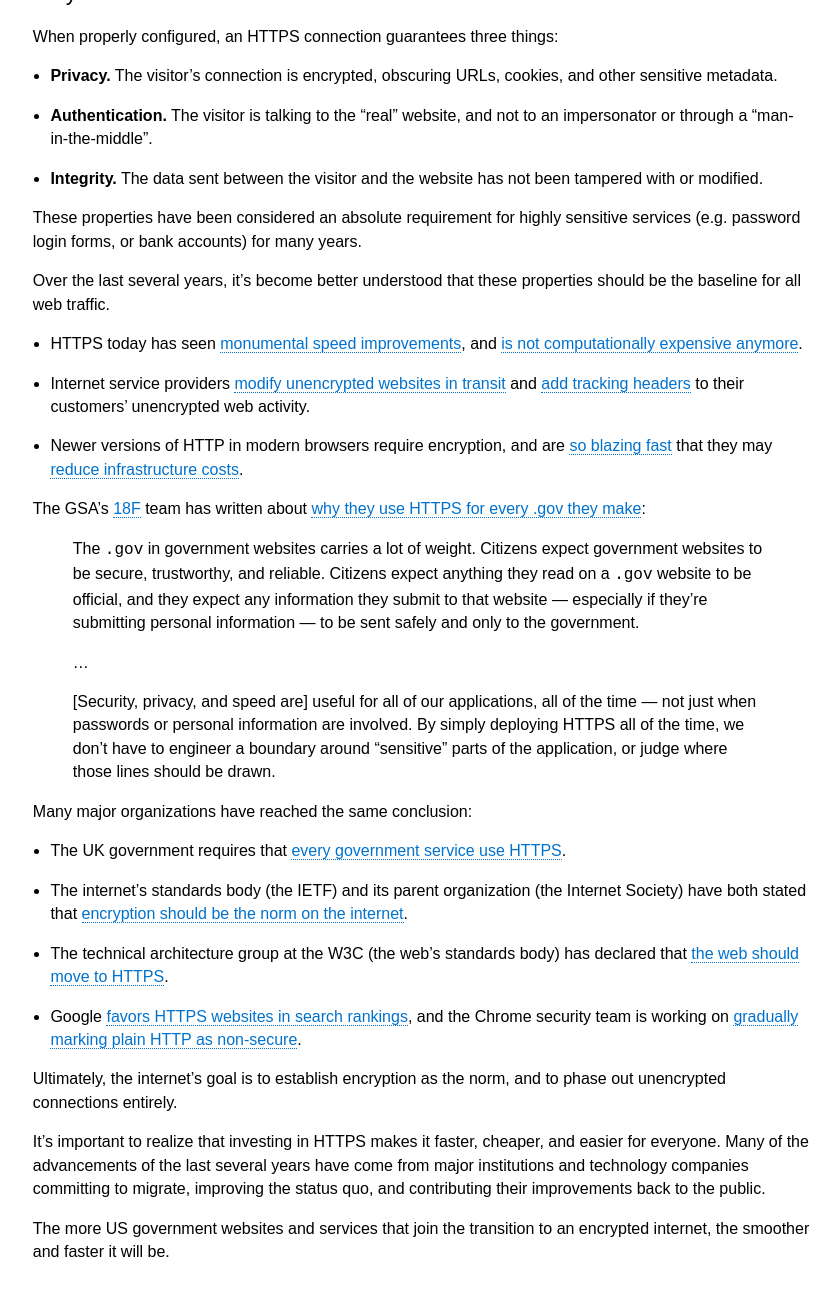
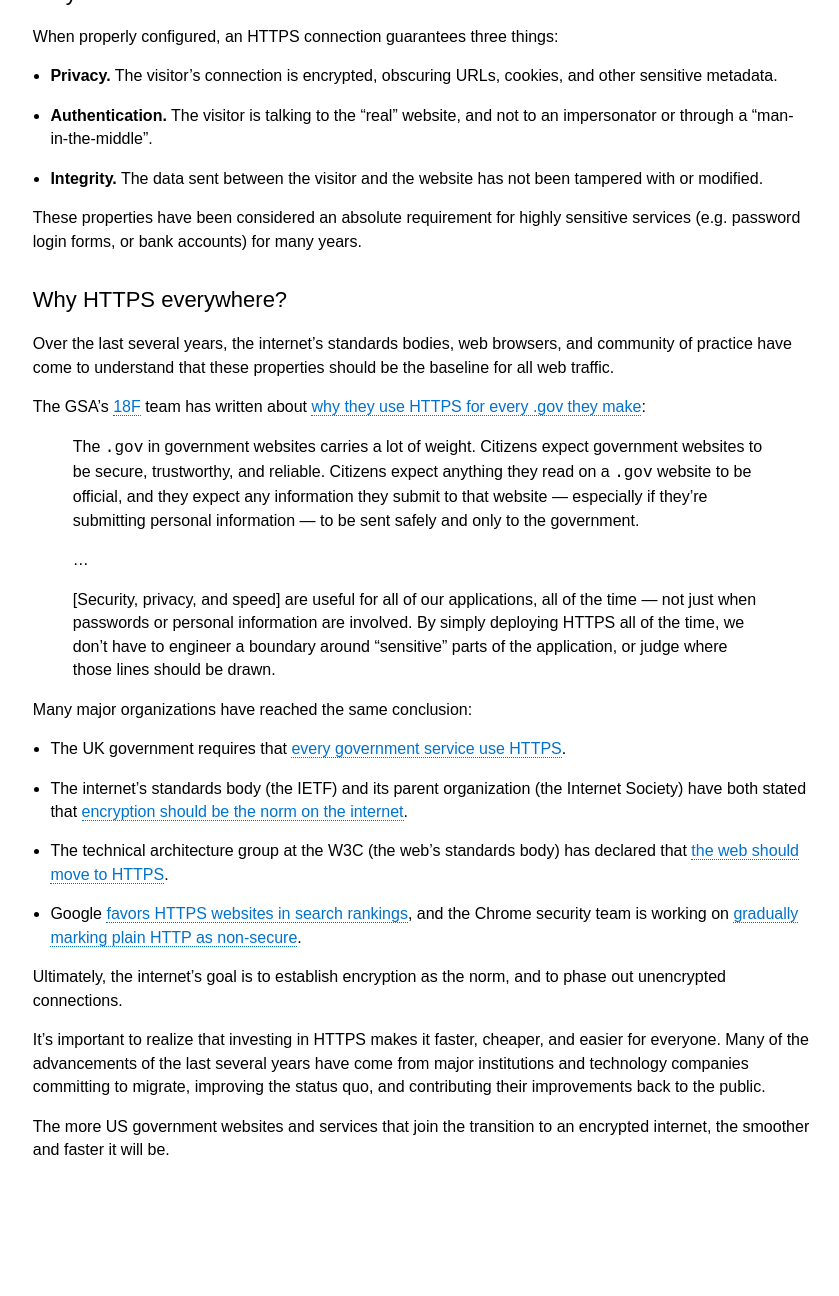
Before and after one commit to GSA/https, a Jekyll site: the page built from index.md, in a window 1280 px wide and 1400 px high, scrolled down 355 px. Shown: the top 1296 px of the window, without its empty margins (410-1249 px from the left). Built offline with Jekyll 4.4.1, drawn with Linux system fonts in a browser that asks for light colours; Markdown is read by kramdown in place of the engine named in the settings.

Commit message:
rejigger intro

```diff
--- a/index.md
+++ b/index.md
@@ -20,11 +20,9 @@ When properly configured, an HTTPS connection guarantees three things:
 
 These properties have been considered an absolute requirement for highly sensitive services (e.g. password login forms, or bank accounts) for many years.
 
-Over the last several years, it's become better understood that these properties should be the baseline for all web traffic.
+## Why HTTPS everywhere?
 
-* HTTPS today has seen [monumental speed improvements](https://istlsfastyet.com/), and [is not computationally expensive anymore](https://www.imperialviolet.org/2010/06/25/overclocking-ssl.html).
-* Internet service providers [modify unencrypted websites in transit](http://arstechnica.com/tech-policy/2014/09/why-comcasts-javascript-ad-injections-threaten-security-net-neutrality/) and [add tracking headers](https://www.eff.org/deeplinks/2014/11/verizon-x-uidh) to their customers' unencrypted web activity.
-* Newer versions of HTTP in modern browsers require encryption, and are [so blazing fast](https://www.httpvshttps.com/) that they may [reduce infrastructure costs](https://thethemefoundry.com/blog/why-we-dont-use-a-cdn-spdy-ssl/).
+Over the last several years, the internet's standards bodies, web browsers, and community of practice have come to understand that these properties should be the baseline for all web traffic.
 
 The GSA's [18F](https://18f.gsa.gov) team has written about [why they use HTTPS for every .gov they make](https://www.gov.uk/service-manual):
 
@@ -32,7 +30,7 @@ The GSA's [18F](https://18f.gsa.gov) team has written about [why they use HTTPS
 >
 > ...
 >
-> [Security, privacy, and speed are] useful for all of our applications, all of the time — not just when passwords or personal information are involved. By simply deploying HTTPS all of the time, we don't have to engineer a boundary around "sensitive" parts of the application, or judge where those lines should be drawn.
+> [Security, privacy, and speed] are useful for all of our applications, all of the time — not just when passwords or personal information are involved. By simply deploying HTTPS all of the time, we don't have to engineer a boundary around "sensitive" parts of the application, or judge where those lines should be drawn.
 
 Many major organizations have reached the same conclusion:
 
@@ -41,7 +39,7 @@ Many major organizations have reached the same conclusion:
 * The technical architecture group at the W3C (the web's standards body) has declared that [the web should move to HTTPS](https://w3ctag.github.io/web-https/).
 * Google [favors HTTPS websites in search rankings](http://googleonlinesecurity.blogspot.com/2014/08/https-as-ranking-signal_6.html), and the Chrome security team is working on [gradually marking plain HTTP as non-secure](https://www.chromium.org/Home/chromium-security/marking-http-as-non-secure).
 
-Ultimately, the internet's goal is to establish encryption as the norm, and to phase out unencrypted connections entirely.
+Ultimately, the internet's goal is to establish encryption as the norm, and to phase out unencrypted connections.
 
 It's important to realize that investing in HTTPS makes it faster, cheaper, and easier for everyone. Many of the advancements of the last several years have come from major institutions and technology companies committing to migrate, improving the status quo, and contributing their improvements back to the public.
 
```
